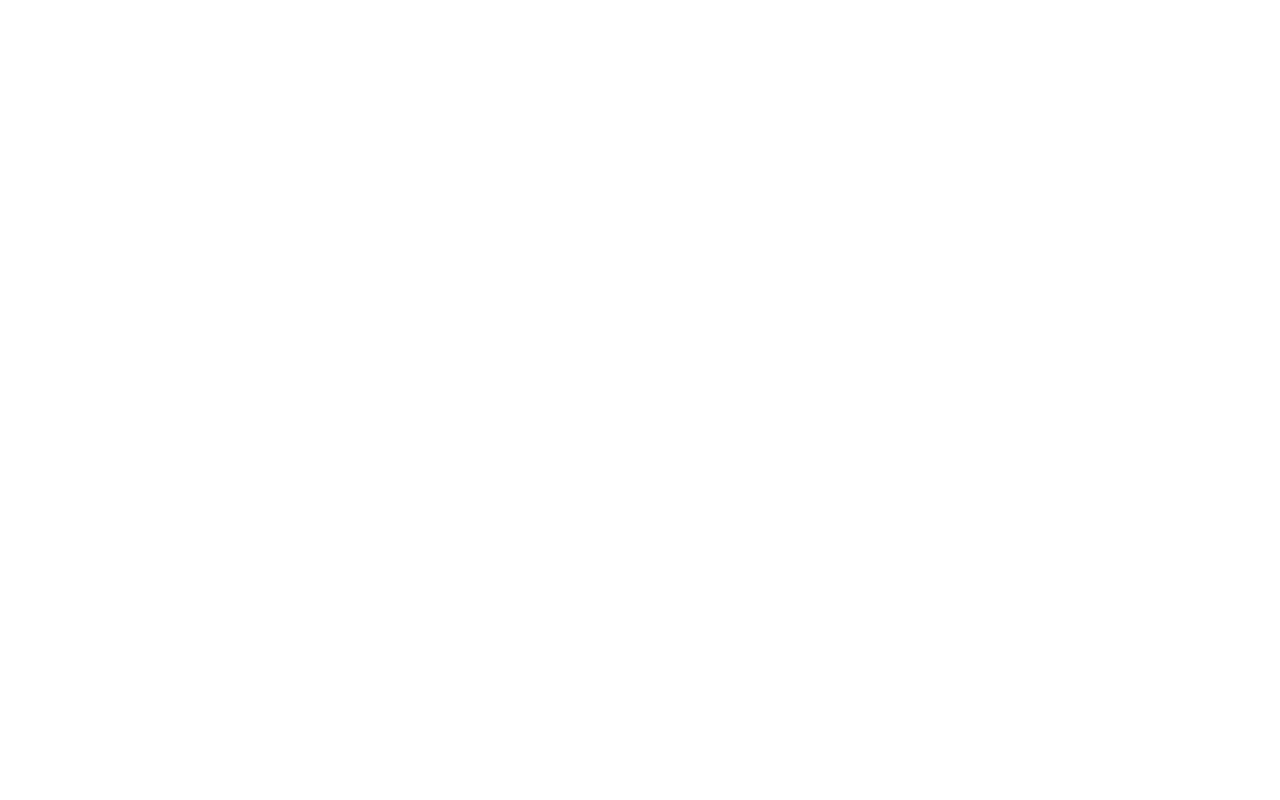
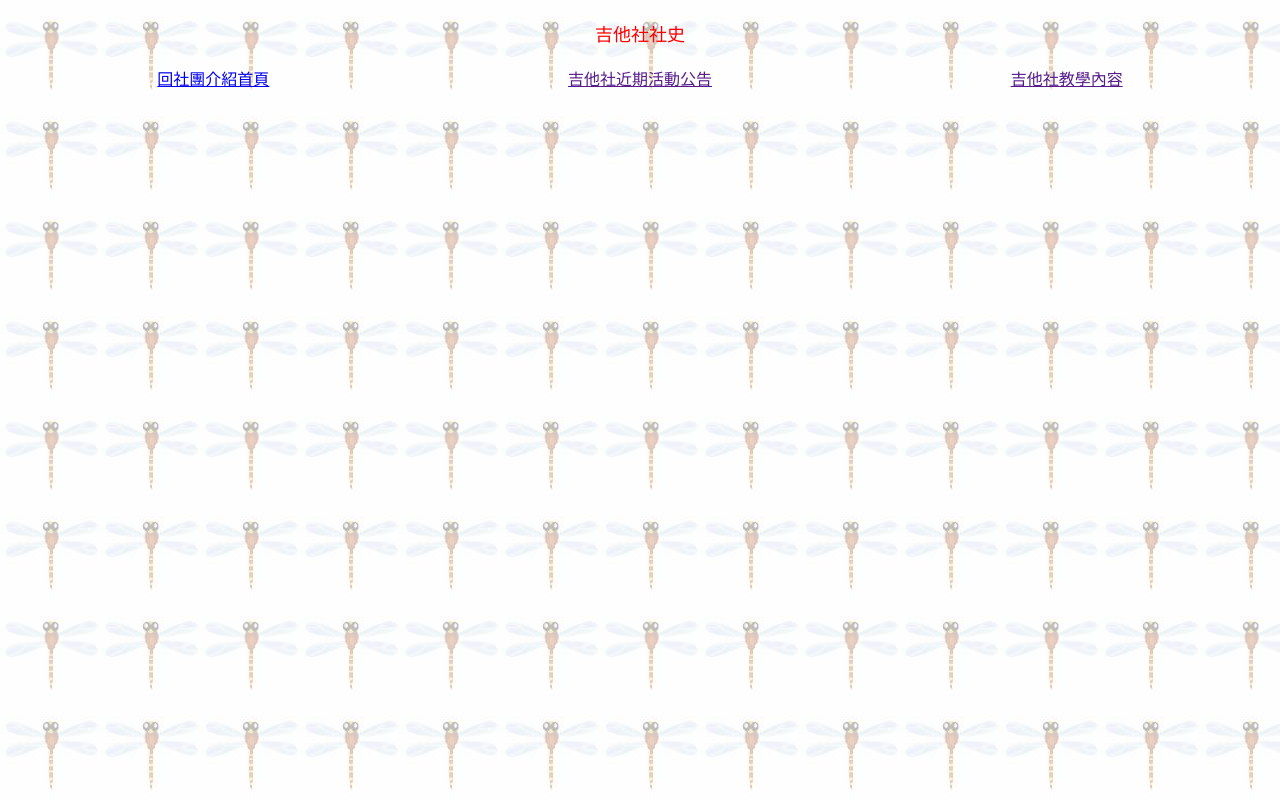
Before and after one commit to FYuKuo/midterm_exam_practice_0505, a plain HTML site: page guitar_event.html in a window 1280 px wide. Drawn offline with Linux system fonts and the light colour scheme.

Commit message:
index檔案menu文字選單引入吉他社社史檔案至content區

```diff
--- a/guitar_event.html
+++ b/guitar_event.html
@@ -0,0 +1,48 @@
+<!DOCTYPE html>
+<html lang="en">
+
+<head>
+    <meta charset="UTF-8">
+    <meta http-equiv="X-UA-Compatible" content="IE=edge">
+    <meta name="viewport" content="width=device-width, initial-scale=1.0">
+    <title>吉他社社史</title>
+    <style>
+        body {
+            background: url(./images/0101.jpg);
+            font-family: '標楷體';
+        }
+
+        .header {
+            text-align: center;
+            color: #FF0000;
+            font-size: 18px;
+            margin: 20px auto;
+        }
+
+        .nav {
+            display: flex;
+            justify-content: space-around;
+            margin: 20px auto;
+        }
+
+
+    </style>
+</head>
+
+<body>
+    <div class="header">
+        吉他社社史
+    </div>
+
+    <div class="nav">
+        <a href="./index.html" target="_top">回社團介紹首頁</a>
+        <a href="">吉他社近期活動公告</a>
+        <a href="">吉他社教學內容</a>
+    </div>
+
+    <div class="content">
+
+    </div>
+</body>
+
+</html>
```
Also changed, not shown: index.html (+1 -1 lines).
